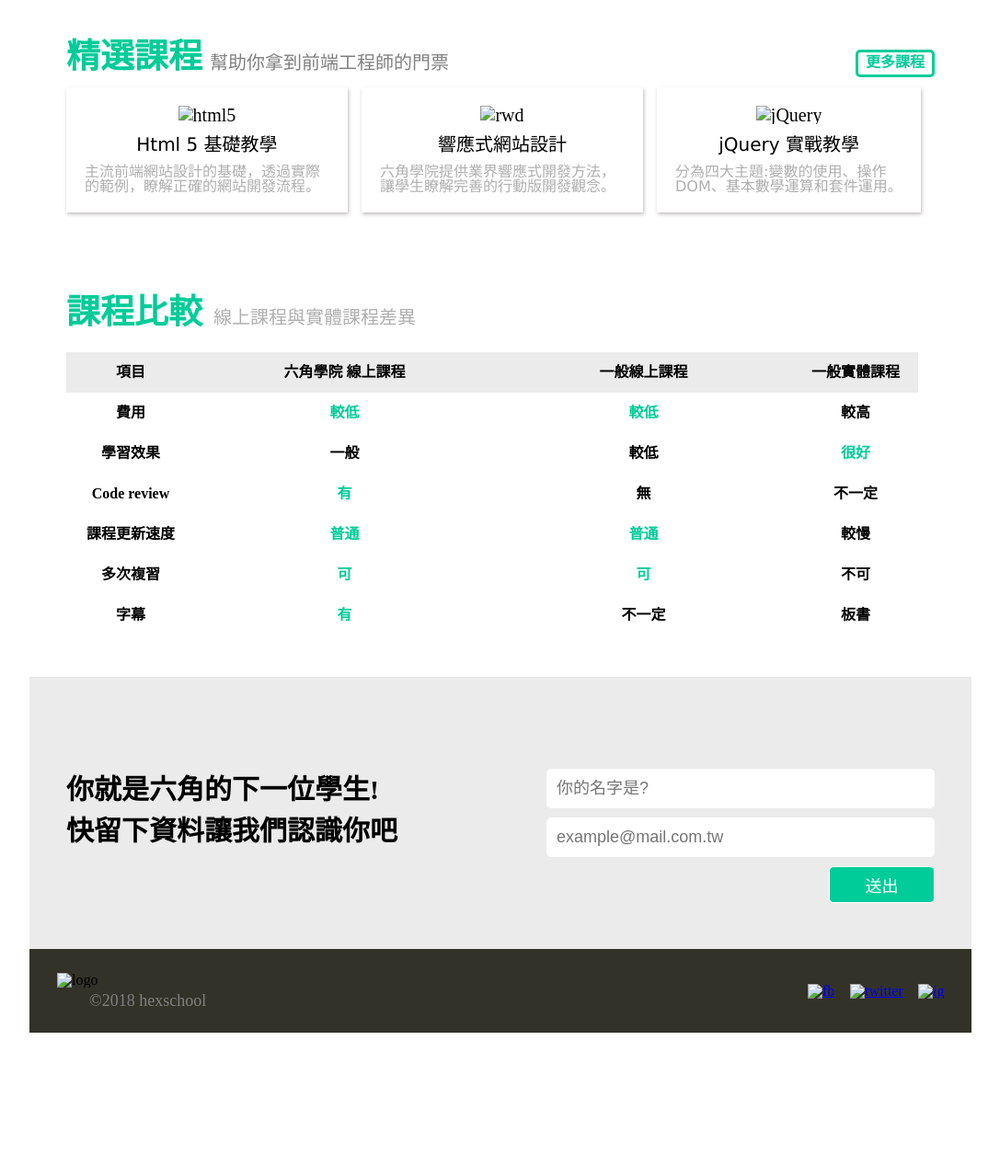
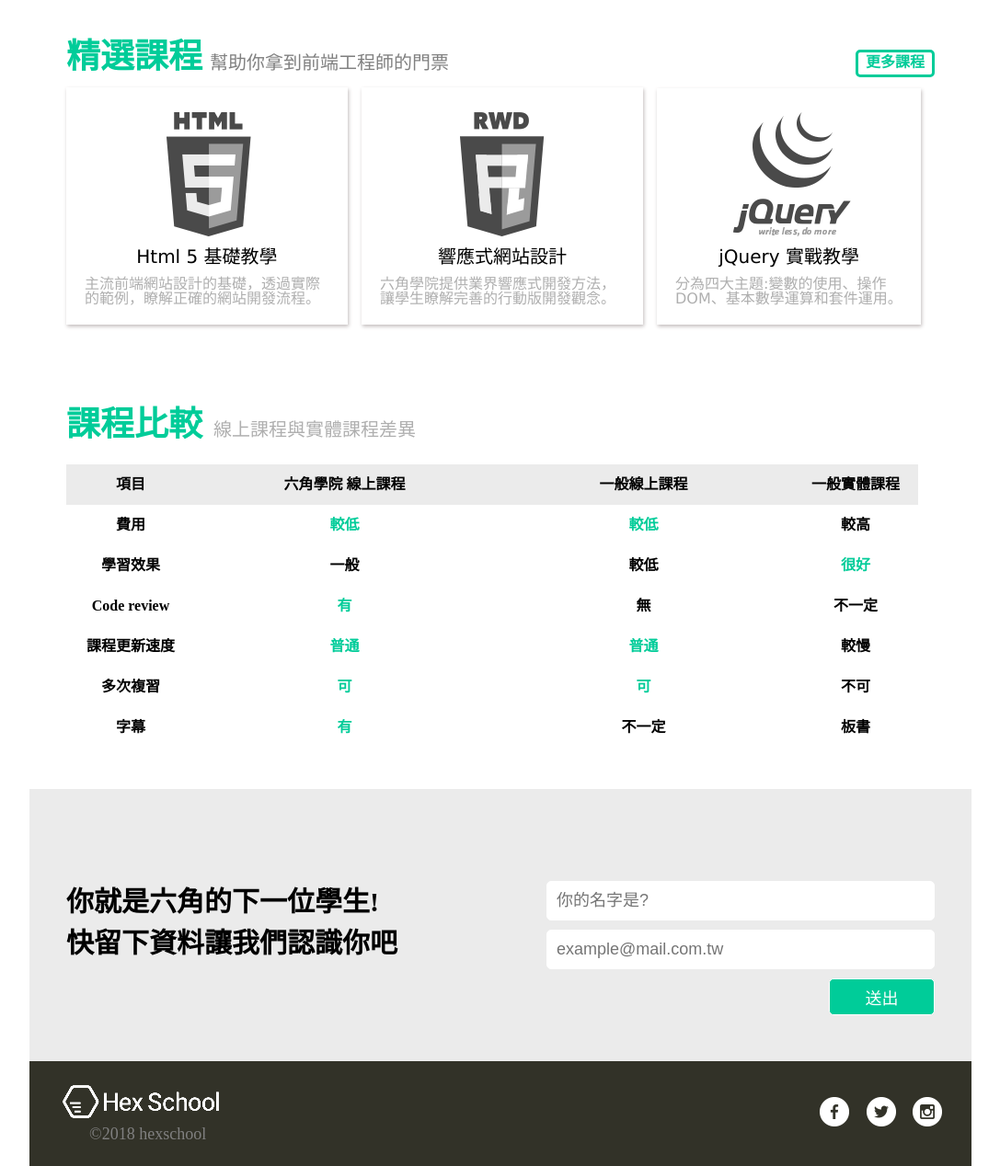
Before and after one commit to CuraLin/project, a plain HTML site: page index.html in a window 1280 px wide. Shown: the part 562-1830 px from the top of the page at 92% size, without its empty margins (96-1183 px from the left). Before the commit the page ends 1685 px from the top, so only its background shows below. Drawn offline with Linux system fonts and the light colour scheme; the site is published under a folder, as on GitHub Pages, so addresses that start at the root find nothing.

Commit message:
Update index.html

```diff
--- a/index.html
+++ b/index.html
@@ -15,6 +15,7 @@
     <meta property="og:image" content="FB的圖片" />
     <link rel="stylesheet" href="css/all.css">
     <title>多頁式網站</title>
+
 </head>
 
 <body>
@@ -55,16 +56,16 @@
                     <a href="#">更多課程</a>
                 </div>
                 <ul class="item">
-                    <li class=" hvr-wobble-vertical"><img src="/img/html5.png" alt="html5">
+                    <li class=" hvr-wobble-vertical"><img src="img/html5.png" alt="html5">
                         <h2>Html 5 基礎教學</h2>
                         <p>主流前端網站設計的基礎，透過實際的範例，瞭解正確的網站開發流程。</p>
                     </li>
 
-                    <li class=" hvr-wobble-vertical"><img src="/img/rwd.png" alt="rwd">
+                    <li class=" hvr-wobble-vertical"><img src="img/rwd.png" alt="rwd">
                         <h2>響應式網站設計</h2>
                         <p>六角學院提供業界響應式開發方法，讓學生瞭解完善的行動版開發觀念。</p>
                     </li>
-                    <li class=" hvr-wobble-vertical"><img src="/img/jQuery.png" alt="jQuery">
+                    <li class=" hvr-wobble-vertical"><img src="img/jQuery.png" alt="jQuery">
                         <h2>jQuery 實戰教學</h2>
                         <p>分為四大主題:變數的使用、操作DOM、基本數學運算和套件運用。</p>
                     </li>
@@ -133,15 +134,15 @@
             </div>
         </div>
         <div class="footer">
-            <div class="logo"> <img src="/img/logo.png" alt="logo">
+            <div class="logo"> <img src="img/logo.png" alt="logo">
                 <h2>©2018 hexschool</h2>
             </div>
 
             <ul class="footer-menu">
-                <li><a href="#" title="fb" class="hvr-wobble-vertical "><img src="/img/fb.png" alt="fb"></a></li>
-                <li><a href="#" title="twitter" class="hvr-wobble-vertical "><img src="/img/tw.png" alt="twitter"></a>
+                <li><a href="#" title="fb" class="hvr-wobble-vertical "><img src="img/fb.png" alt="fb"></a></li>
+                <li><a href="#" title="twitter" class="hvr-wobble-vertical "><img src="img/tw.png" alt="twitter"></a>
                 </li>
-                <li><a href="#" title="ig" class="hvr-wobble-vertical "><img src="/img/ig.png" alt="ig"></a></li>
+                <li><a href="#" title="ig" class="hvr-wobble-vertical "><img src="img/ig.png" alt="ig"></a></li>
             </ul>
         </div>
     </div>
```
